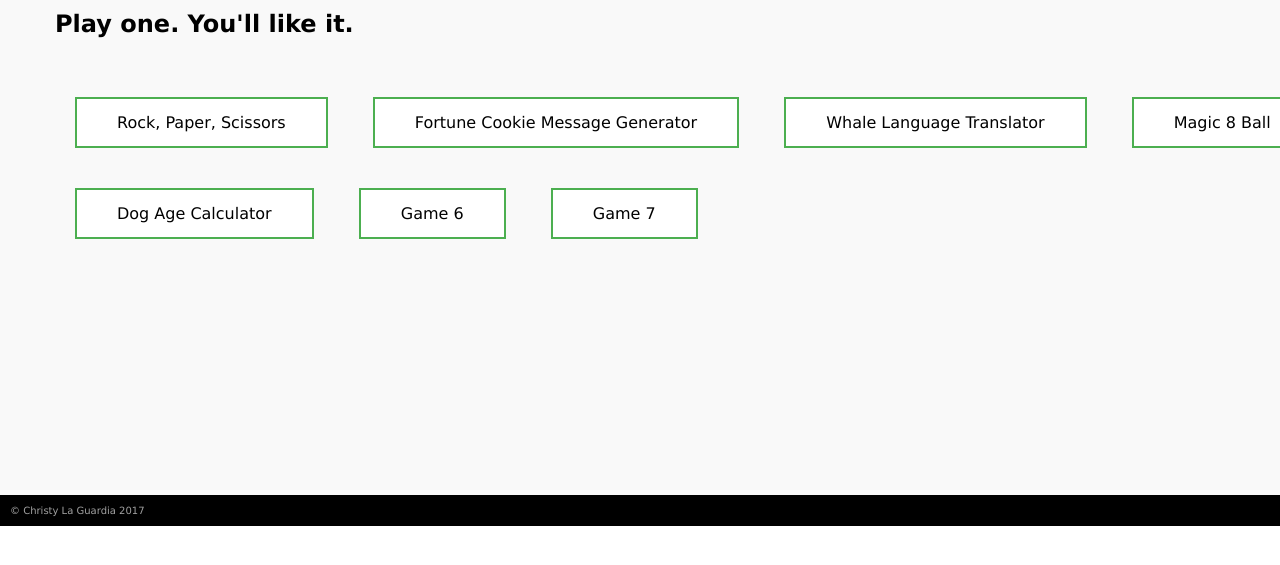
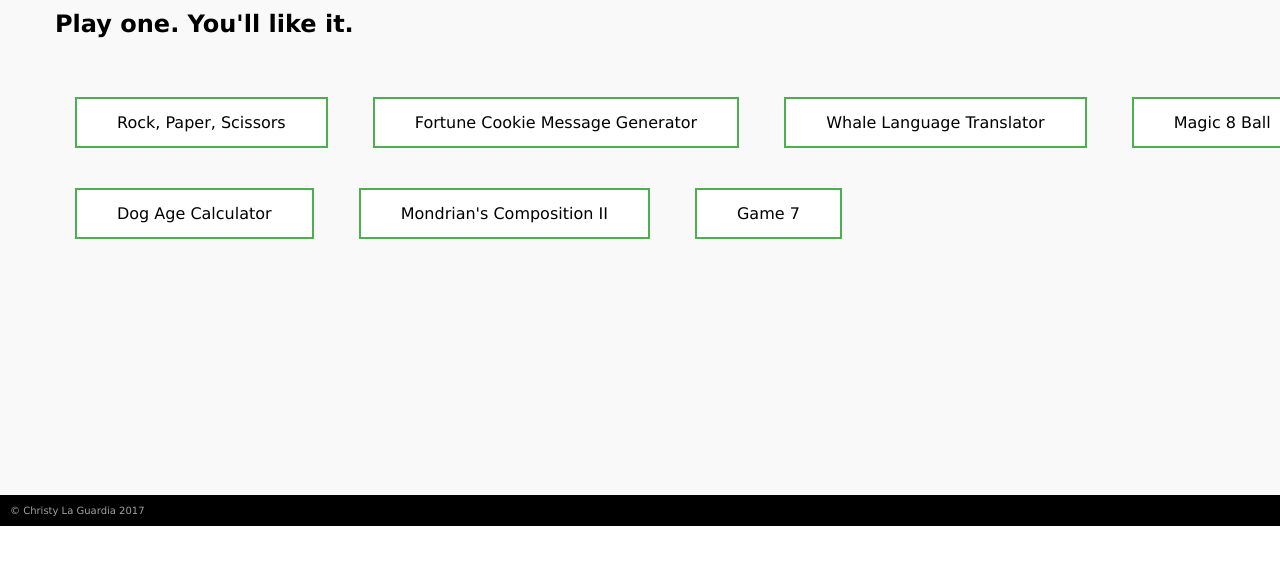
Before and after one commit to christylaguardia-student/games, a plain HTML site: page index.html in a window 1280 px wide. Shown: the part 165-730 px from the top of the page. Drawn offline with Linux system fonts and the light colour scheme.

Commit message:
Changed to add mondrian

```diff
--- a/index.html
+++ b/index.html
@@ -22,7 +22,7 @@
           <a href="whaletalk.html" class="button">Whale Language Translator</a>
           <a href="magiceightball.html" class="button">Magic 8 Ball</a>
           <a href="dogyears.html" class="button">Dog Age Calculator</a>
-          <a href="" class="button">Game 6</a>
+          <a href="mondrian.html" class="button">Mondrian's Composition II</a>
           <a href="" class="button">Game 7</a>
         </div>
 
```
